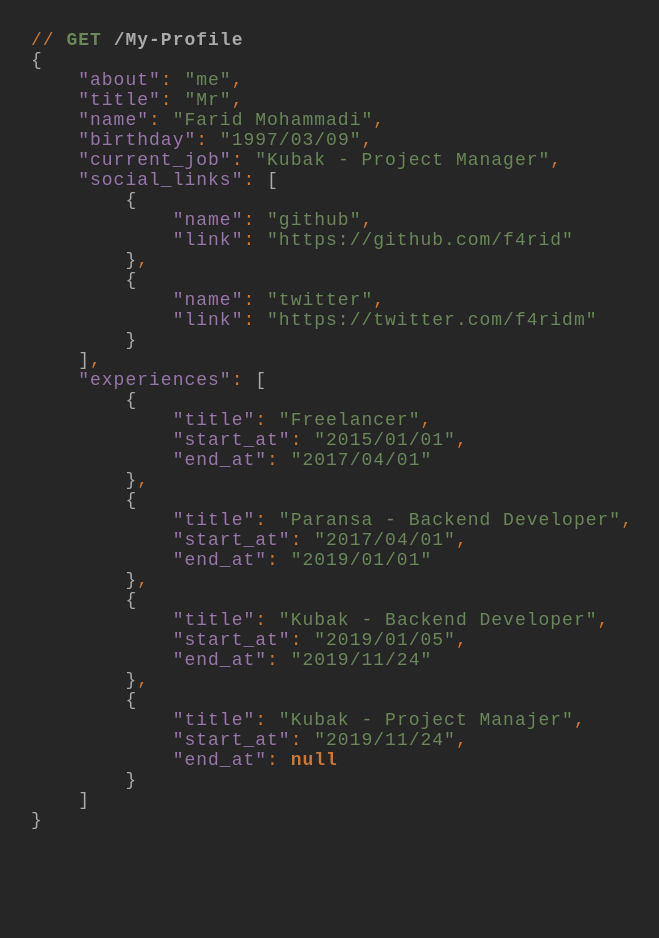
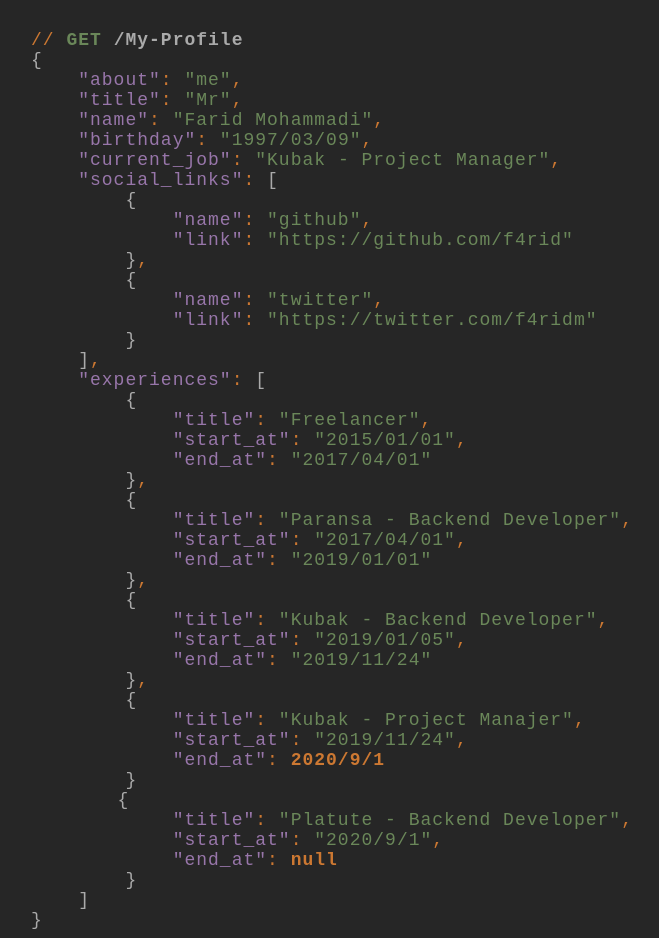
Before and after one commit to F4rid/resume, a plain HTML site: page index.html in a window 1280 px wide. Shown: the whole page, without its empty margins (259-918 px from the left). Before the commit the page ends 838 px from the top, so only its background shows below. Drawn offline with Linux system fonts and the light colour scheme.

Commit message:
Update index.html

```diff
--- a/index.html
+++ b/index.html
@@ -105,6 +105,11 @@
         <span class="code-array">{</span>
             <span class="code-key">"title"</span>: <a class="code-value" href="https://www.kubak.com/">"Kubak - Project Manajer"</a>,
             <span class="code-key">"start_at"</span>: <span class="code-value">"2019/11/24"</span>,
+            <span class="code-key">"end_at"</span>: <span class="code-bold">2020/9/1</span>
+        <span class="code-array">}</span>
+	<span class="code-array">{</span>
+            <span class="code-key">"title"</span>: <a class="code-value" href="https://www.platute.com/">"Platute - Backend Developer"</a>,
+            <span class="code-key">"start_at"</span>: <span class="code-value">"2020/9/1"</span>,
             <span class="code-key">"end_at"</span>: <span class="code-bold">null</span>
         <span class="code-array">}</span>
     <span class="code-array">]</span>
```
